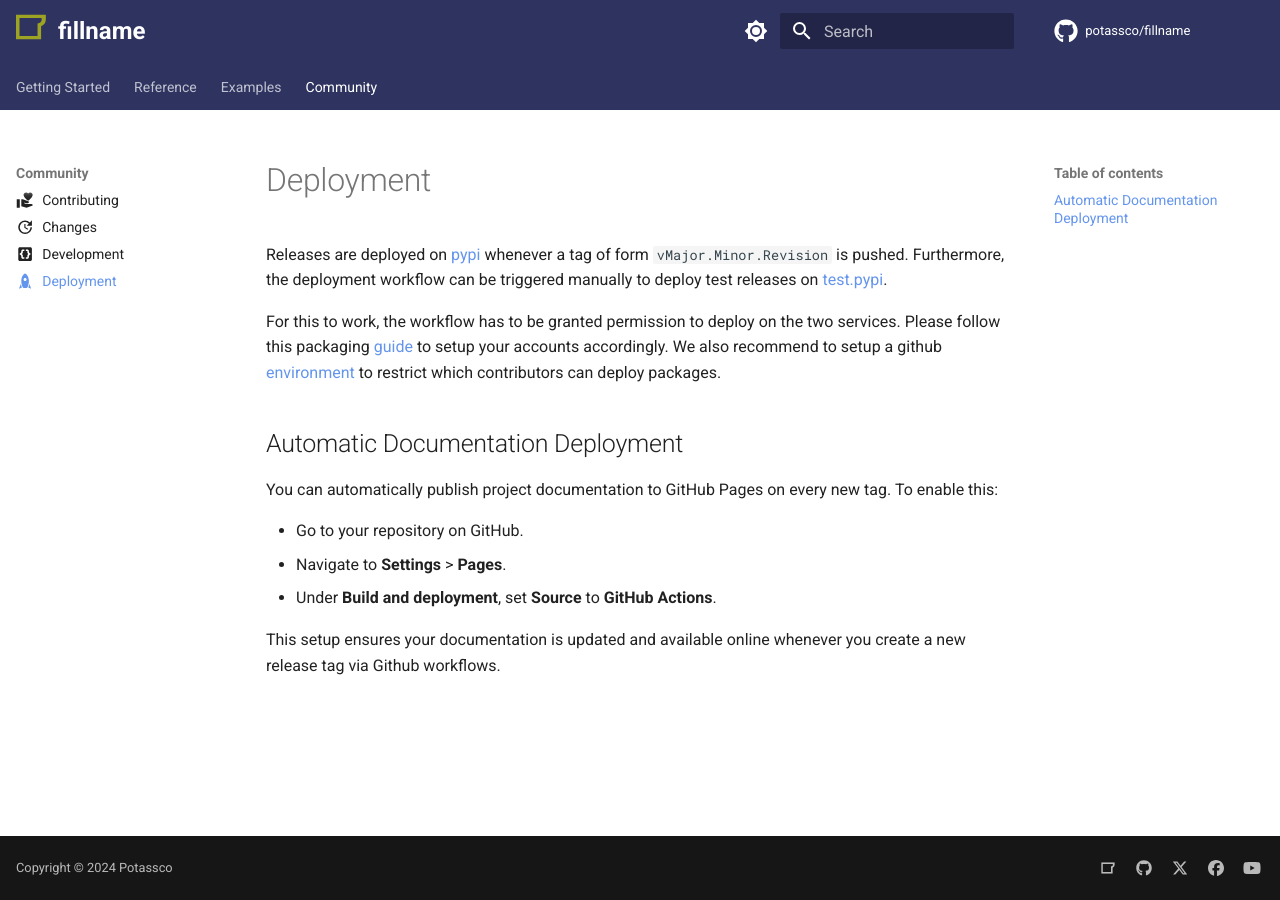
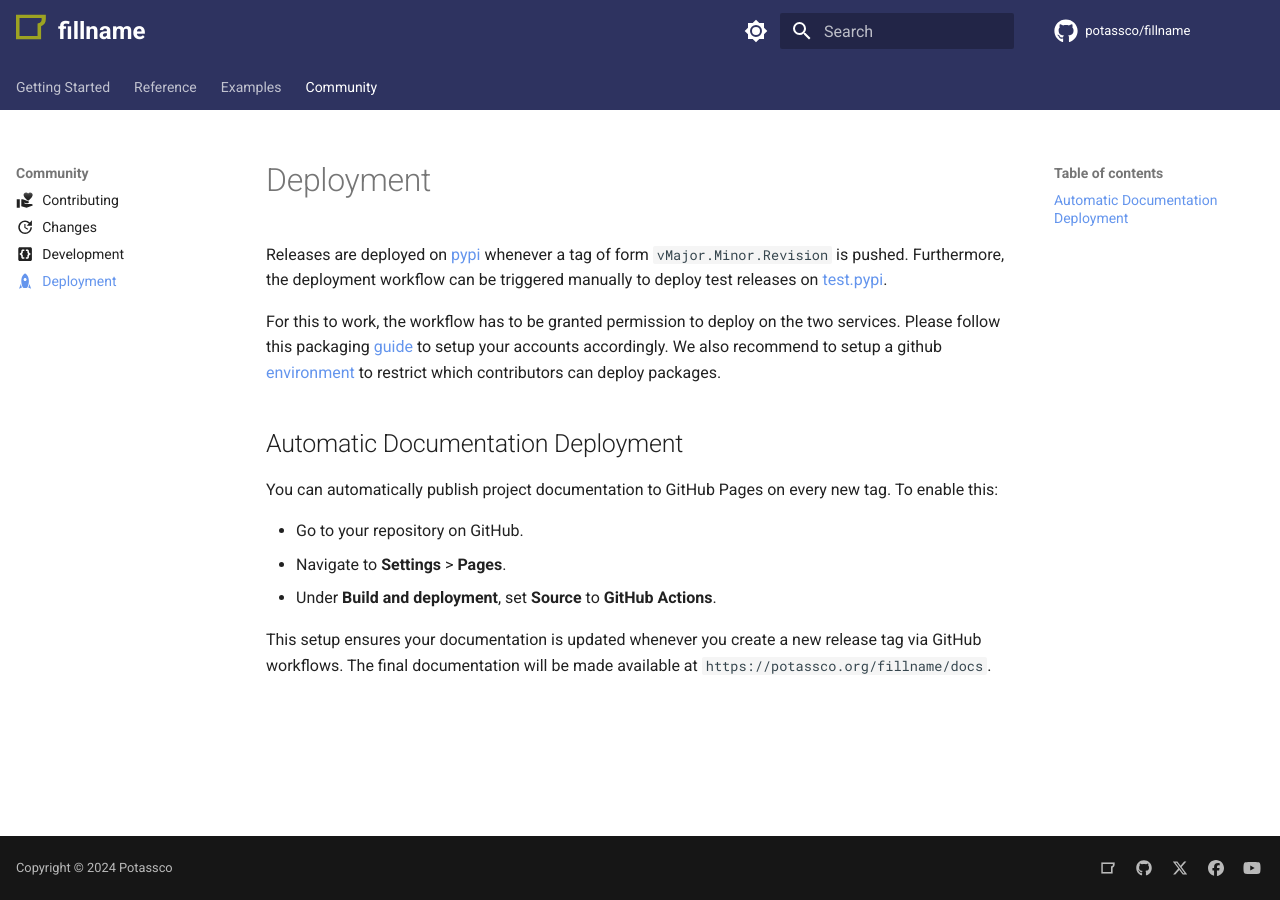
Before and after one commit to potassco/python-project-template, an MkDocs documentation site: the page built from docs/community/DEPLOYMENT.md, in a window 1280 px wide. Built offline with MkDocs 1.6.1 and Material for MkDocs 9.7.7, drawn with Linux system fonts in a browser that asks for light colours; comment, search, counter and statistics services are not loaded.

Commit message:
Docs now hosted under /docs

```diff
--- a/DEPLOYMENT.md
+++ b/DEPLOYMENT.md
@@ -18,8 +18,9 @@ new tag. To enable this:
 - Navigate to **Settings** > **Pages**.
 - Under **Build and deployment**, set **Source** to **GitHub Actions**.
 
-This setup ensures your documentation is updated and available online whenever
-you create a new release tag via Github workflows.
+This setup ensures your documentation is updated whenever you create a new
+release tag via GitHub workflows. The final documentation will be made
+available at `https://potassco.org/fillname/docs`.
 
 [environment]: https://docs.github.com/en/actions/deployment/targeting-different-environments/using-environments-for-deployment/
 [guide]: https://packaging.python.org/en/latest/guides/publishing-package-distribution-releases-using-github-actions-ci-cd-workflows/
--- a/mkdocs.yml
+++ b/mkdocs.yml
@@ -1,9 +1,10 @@
 site_name: fillname
-site_url: https://potassco.org/fillname
+site_url: https://potassco.org/fillname/docs
 site_description:
 repo_name: potassco/fillname
 repo_url: https://github.com/potassco/fillname
 copyright: Copyright &copy; 2024 Potassco
+site_dir: site/docs
 
 extra_css:
   - _custom/css/extra.css
```
Also changed, not shown: 1 other file.
